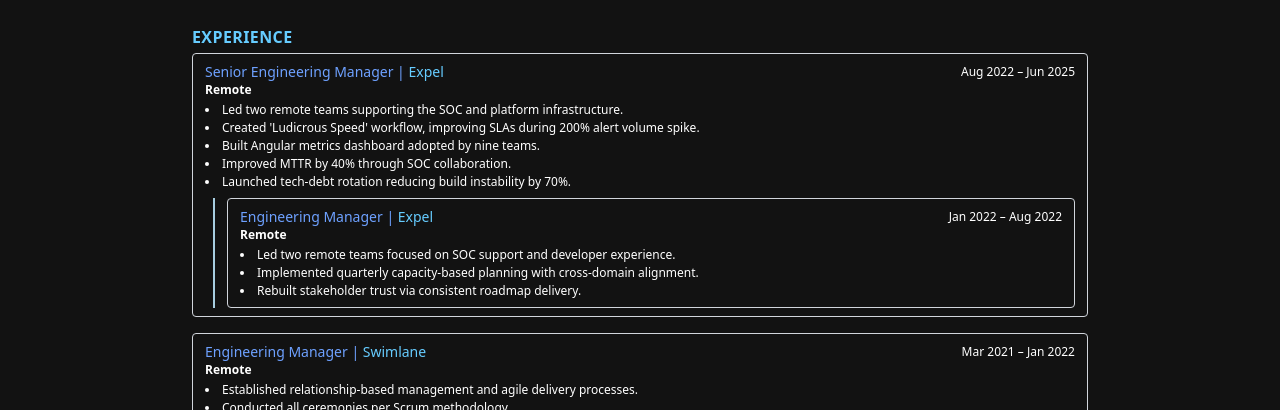
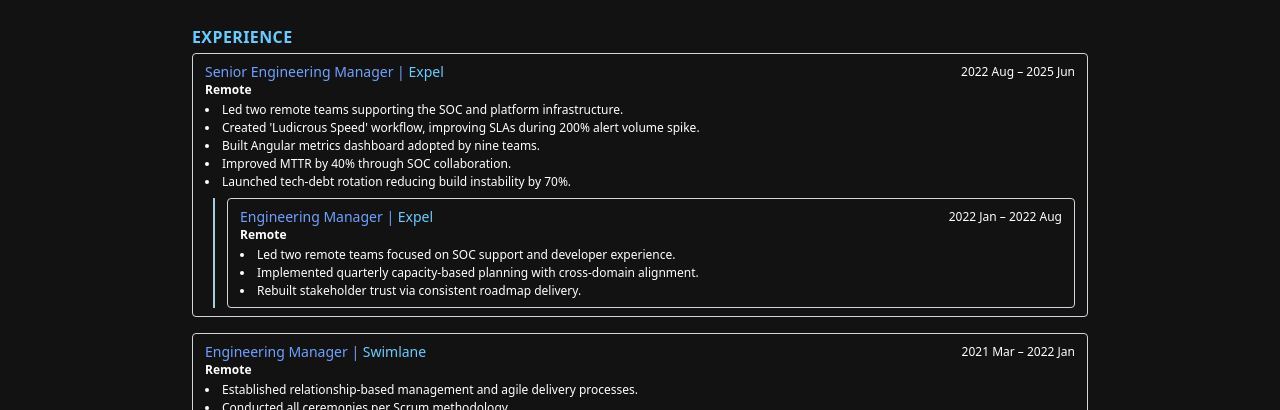
Before and after one commit to JacobHeater/jacobheater.github.io, a Next.js app: page /about/resume in a window 1280 px wide. Shown: the part 373-783 px from the top of the page. Built offline with nearby package versions, Linux system fonts and the light colour scheme; a web font is replaced by a local one.

Commit message:
feat: add dayjs for date formatting and update resume dates for accuracy

```diff
--- a/package.json
+++ b/package.json
@@ -21,6 +21,7 @@
     "@mui/joy": "^5.0.0-beta.52",
     "@mui/material": "^5.15.0",
     "@tailwindcss/typography": "^0.5.16",
+    "dayjs": "^1.11.13",
     "katex": "^0.16.22",
     "next": "15.3.1",
     "next-sitemap": "^4.2.3",
--- a/src/app/about/resume/data/resume/resume.ts
+++ b/src/app/about/resume/data/resume/resume.ts
@@ -11,8 +11,8 @@
     {
       company: 'Expel',
       title: 'Senior Engineering Manager',
-      startDate: new Date('2022-08'),
-      endDate: new Date('2025-06'),
+      startDate: new Date(2022, 7),
+      endDate: new Date(2025, 5),
       location: 'Remote',
       keyPoints: [
         'Led two remote teams supporting the SOC and platform infrastructure.',
@@ -25,8 +25,8 @@
         {
           company: 'Expel',
           title: 'Engineering Manager',
-          startDate: new Date('2022-01'),
-          endDate: new Date('2022-08'),
+          startDate: new Date(2022, 0),
+          endDate: new Date(2022, 7),
           location: 'Remote',
           keyPoints: [
             'Led two remote teams focused on SOC support and developer experience.',
@@ -39,8 +39,8 @@
     {
       company: 'Swimlane',
       title: 'Engineering Manager',
-      startDate: new Date('2021-03'),
-      endDate: new Date('2022-01'),
+      startDate: new Date(2021, 2),
+      endDate: new Date(2022, 0),
       location: 'Remote',
       keyPoints: [
         'Established relationship-based management and agile delivery processes.',
@@ -50,8 +50,8 @@
         {
           company: 'Swimlane',
           title: 'Senior Software Developer',
-          startDate: new Date('2019-06'),
-          endDate: new Date('2021-03'),
+          startDate: new Date(2019, 5),
+          endDate: new Date(2021, 2),
           location: 'Remote',
           keyPoints: [
             'Led backend development using C#, Node.js, MongoDB, Python.',
@@ -63,8 +63,8 @@
     {
       company: 'COFENSE',
       title: 'Software Engineer II',
-      startDate: new Date('2017-08'),
-      endDate: new Date('2019-06'),
+      startDate: new Date(2017, 7),
+      endDate: new Date(2019, 5),
       location: 'Remote',
       keyPoints: [
         'Built phishing report plugins for Gmail and Office365.',
@@ -75,8 +75,8 @@
     {
       company: 'Harrity & Harrity, LLP',
       title: 'Software Architect Consultant',
-      startDate: new Date('2018-03'),
-      endDate: new Date('2019-04'),
+      startDate: new Date(2018, 2),
+      endDate: new Date(2019, 3),
       location: 'Remote',
       keyPoints: [
         'Designed REST APIs with Node.js and Express.',
@@ -87,8 +87,8 @@
     {
       company: 'Deltek',
       title: 'Senior Software Engineer (Consulting)',
-      startDate: new Date('2016-05'),
-      endDate: new Date('2017-06'),
+      startDate: new Date(2016, 4),
+      endDate: new Date(2017, 5),
       location: 'Herndon, Virginia, United States',
       keyPoints: [
         'Contributed to JS design system using CanJS.',
@@ -99,8 +99,8 @@
     {
       company: 'Defense Health Agency',
       title: 'Mid-Level Software Engineer (Consulting)',
-      startDate: new Date('2015-01'),
-      endDate: new Date('2016-05'),
+      startDate: new Date(2015, 0),
+      endDate: new Date(2016, 4),
       location: 'Centreville, Virginia, United States',
       keyPoints: [
         'Developed full-stack apps with C#.NET, jQuery, T-SQL.',
@@ -111,8 +111,8 @@
     {
       company: 'USDA',
       title: 'Software Developer (Consultant)',
-      startDate: new Date('2013-11'),
-      endDate: new Date('2015-01'),
+      startDate: new Date(2013, 10),
+      endDate: new Date(2015, 0),
       location: 'Washington DC',
       keyPoints: [
         'Designed normalized databases, REST/SOAP APIs for new features.',
@@ -122,8 +122,8 @@
     {
       company: 'United Association',
       title: 'Software Developer (Consultant)',
-      startDate: new Date('2013-01'),
-      endDate: new Date('2013-11'),
+      startDate: new Date(2013, 0),
+      endDate: new Date(2013, 10),
       location: 'Annapolis, Maryland, United States',
       keyPoints: [
         'Developed REST APIs with WCF, frontend with jQuery.',
@@ -167,15 +167,15 @@
     {
       school: 'George Mason University',
       degree: "Bachelor's degree, Global Affairs",
-      startDate: new Date('2007-08'),
-      endDate: new Date('2009-05'),
+      startDate: new Date(2007, 7),
+      endDate: new Date(2009, 4),
       honors: 'Cum Laude',
     },
     {
       school: 'Laurel Ridge Community College',
       degree: 'Associate of Arts and Sciences - AAS, General Studies',
-      startDate: new Date('2005-08'),
-      endDate: new Date('2007-05'),
+      startDate: new Date(2005, 7),
+      endDate: new Date(2007, 4),
     },
   ],
 };
--- a/src/app/about/resume/page.tsx
+++ b/src/app/about/resume/page.tsx
@@ -7,6 +7,7 @@
 import QRCode from 'react-qr-code';
 import { Button } from '@/app/components/button';
 import { Tooltip } from 'react-tooltip';
+import day from 'dayjs';
 
 export default function ResumePage() {
   return (
@@ -192,9 +193,8 @@
   );
 }
 
-function formatDate(date: Date) {
-  if (!(date instanceof Date)) date = new Date(date);
-  return date.toLocaleString('default', { month: 'short', year: 'numeric' });
+function formatDate(date: Date): string {
+  return day(date).format('YYYY MMM');
 }
 
 function BuiltWithReact() {
@@ -204,7 +204,3 @@
     </p>
   );
 }
-
-function sleep(time: number): Promise<void> {
-  return new Promise<void>((resolve) => setTimeout(() => resolve(), time));
-}
```
Also changed, not shown: 1 other file (tests, documents, lock files or other folders).
